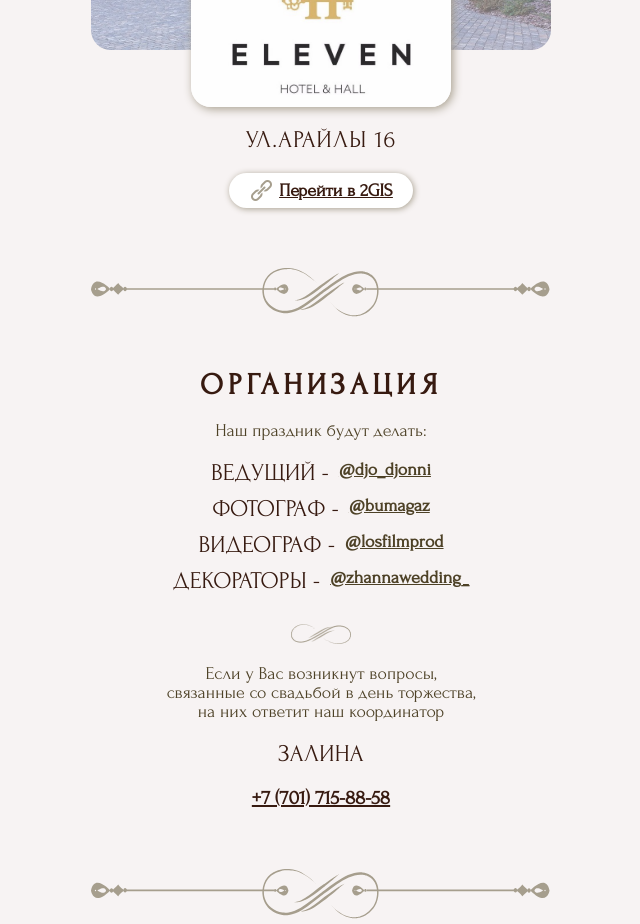
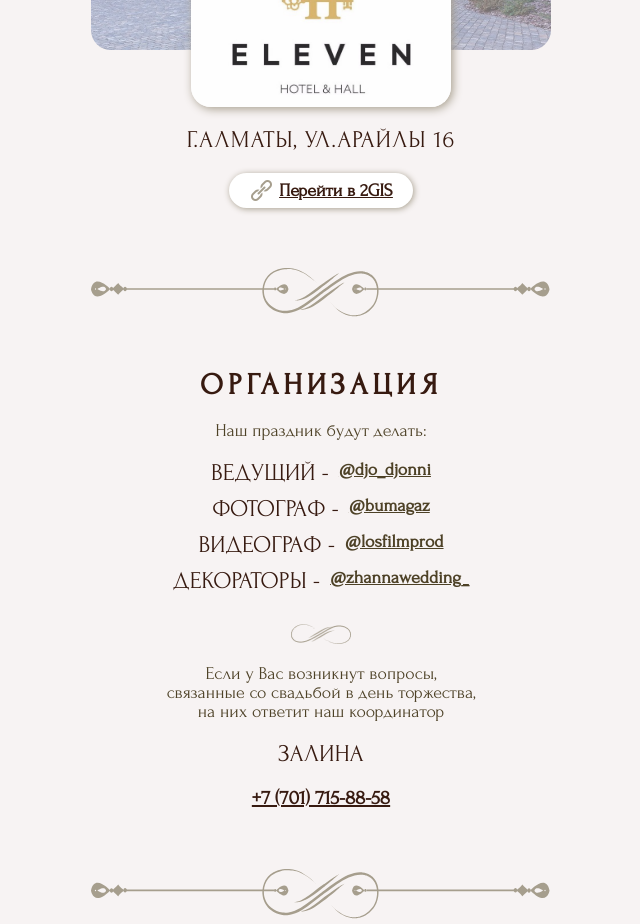
Before and after one commit to Ltsoy1120/wedding, a React (Create React App) app in the folder frontend/: page / in a window 1280 px wide. Shown: the part 3580-4504 px from the top of the page, without its empty margins (319-959 px from the left). Built offline with nearby package versions, Linux system fonts and the light colour scheme; no server answers; a web font is replaced by a local one.

Commit message:
added Almaty

```diff
--- a/frontend/src/pages/Location/index.tsx
+++ b/frontend/src/pages/Location/index.tsx
@@ -16,7 +16,7 @@
           src="static/images/eleven-logo.jpg"
           alt="eleven-logo"
         />
-        <h2 className="address">ул.Арайлы 16</h2>
+        <h2 className="address">г.Алматы, ул.Арайлы 16</h2>
 
         <a
           className="twogis-link"
```
